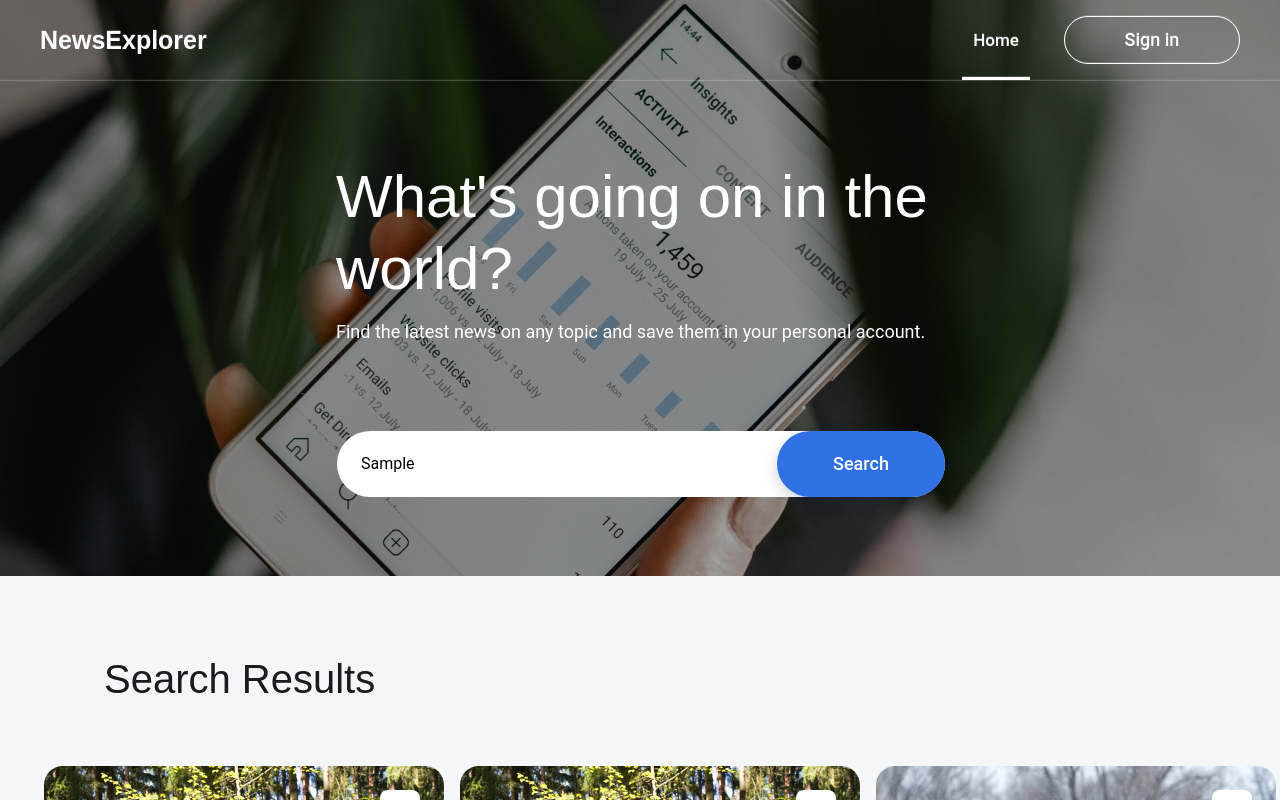
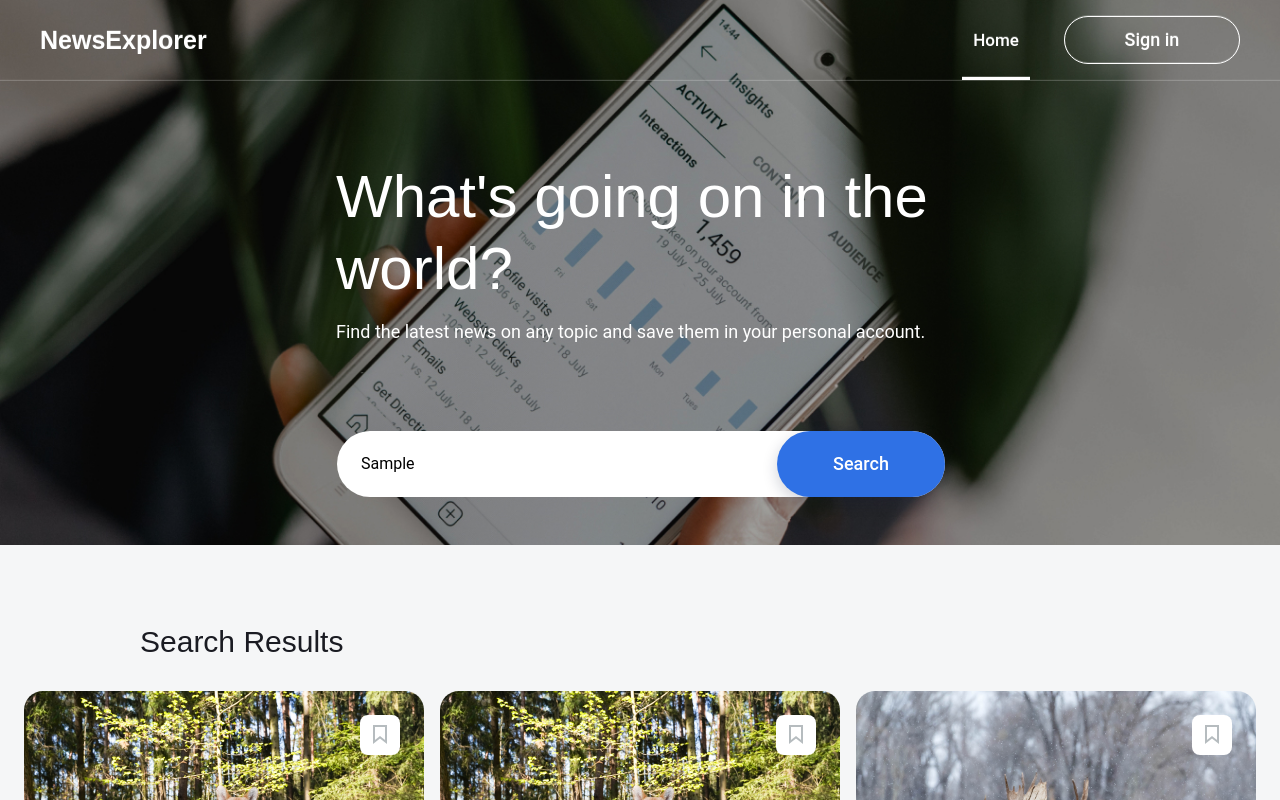
Before and after one commit to maryafzali24/news-explorer-frontend, a React (Create React App) app: page / in a window 1280 px wide. Both pictures are taken after typing "Sample" into the empty fields and a click on the button "Search". Shown: the top 800 px of the page. Built offline with nearby package versions, Linux system fonts and the light colour scheme.

Commit message:
style: adjust header image to the page size

```diff
--- a/src/components/Header/Header.css
+++ b/src/components/Header/Header.css
@@ -1,13 +1,19 @@
 .header {
-  min-height: 576px;
-  max-width: 1440px;
-  background-image: url("../../images/georgia-de-lotz--UsJoNxLaNo-unsplash.jpg");
-  background-position: top;
-  background-repeat: no-repeat;
-  background-size: inherit;
+  max-height: 576px;
+  background: transparent
+    url("../../images/georgia-de-lotz--UsJoNxLaNo-unsplash.jpg");
+  background-size: cover;
   display: flex;
   flex-direction: column;
-  margin: 0 auto;
+  width: 100%;
+  border-color: 20px solid red;
+}
+
+@media screen and (min-width: 1024px) and (max-width: 1439px) {
+  .header {
+    max-width: 1439px;
+    justify-content: center;
+  }
 }
 
 @media screen and (min-width: 768px) and (max-width: 1023px) {
--- a/src/components/NavBar/NavBar.css
+++ b/src/components/NavBar/NavBar.css
@@ -262,6 +262,7 @@
   }
 
   .nav__right {
+    gap: 25px;
     margin: 0 40px 0 0;
   }
   .nav__logo {
--- a/src/components/NewsCard/NewsCard.css
+++ b/src/components/NewsCard/NewsCard.css
@@ -1,7 +1,4 @@
 .card {
-  /* border-radius: 25px;
-  overflow: hidden;
-  */
   border-radius: 19px;
   width: 400px;
   height: 576px;
--- a/src/components/NewsCardList/NewsCardList.css
+++ b/src/components/NewsCardList/NewsCardList.css
@@ -8,20 +8,24 @@
 .news__header {
   font-family: "Roboto Slab", sans-serif;
   font-size: 40px;
-  line-height: 46px;
+  line-height: 1.2;
   font-weight: 400;
   color: #1a1b22;
-  margin: 0;
-  padding: 80px 104px 0 104px;
+  margin-top: 80px;
+  margin-left: 350px;
+  margin-bottom: 0;
+  align-self: flex-start;
 }
 
 .news__cards {
   display: flex;
-  flex-direction: row;
   flex-wrap: wrap;
   gap: 16px;
-  justify-content: center;
-  margin: 64px 0 64px 0;
+  margin-top: 80px;
+  padding: 0;
+  margin-top: 64px;
+  margin-left: 96px;
+  margin: 64px 300px 80px;
 }
 
 .news__show {
@@ -31,30 +35,56 @@
   font-family: "Roboto", sans-serif;
   font-weight: 500;
   font-size: 18px;
-  line-height: 24px;
-  color: #1a1b22;
-  border-radius: 100px;
+  line-height: 1.33em;
+  border-radius: 80px;
   border: none;
   padding: 0;
-  margin: 0 auto 80px auto;
+  margin: 64px auto 80px auto;
   background-color: #fff;
-  /* border: 1px solid #000; */
+  color: rgba(26, 27, 34, 1);
 }
 
 .news__show:hover {
   opacity: 0.8;
   cursor: pointer;
 }
+@media screen and (min-width: 320px) and (max-width: 480px) {
+  .news__header {
+    font-size: 30px;
+    line-height: 1.13;
+    margin-top: 32px;
+    margin-left: 16px;
+  }
 
-@media screen and (min-width: 320px) and (max-width: 425px) {
+  .news__cards {
+    margin: 58px 16px 16px;
+    justify-content: center;
+  }
+
+  .news__show {
+    margin-top: 16px;
+    margin-bottom: 24px;
+  }
+}
+@media screen and (min-width: 481px) and (max-width: 580px) {
+  .news__header {
+    font-size: 30px;
+    margin-top: 40px;
+    margin-left: 40px;
+  }
+  .news__cards {
+    margin: 24px 16px 16px;
+    justify-content: center;
+  }
+  .news__show {
+    margin-top: 32px;
+    margin-bottom: 30px;
+  }
+}
+@media screen and (min-width: 681px) and (max-width: 767px) {
   .news {
     padding: 32px 16px 0 16px;
     margin: 0;
-  }
-  .news__cards {
-    gap: 10px;
-    /* margin: 58px 0 16px; */
-    margin: 24px 0 24px 0;
   }
 
   .news__header {
@@ -63,33 +93,54 @@
     margin: 0;
   }
 
+  .news__cards {
+    grid-template-columns: 224px;
+    margin: 24px 0 24px 0;
+  }
+
   .news__show {
     width: 288px;
     height: 56px;
     margin: 16px auto 24px auto;
   }
 }
-@media screen and (max-width: 875px) {
-  .news {
-    min-height: 200px;
-    padding: 40px;
+@media screen and (min-width: 911px) and (max-width: 1208px) {
+  .news__header {
+    font-size: 30px;
+    margin-top: 40px;
+    margin-left: 40px;
   }
 
+  .news__cards {
+    flex-direction: column;
+    gap: 16px;
+    justify-content: center;
+    align-items: center;
+    margin: 32px 0 0 0;
+  }
+  .card__show-more {
+    width: 240px;
+    height: 56px;
+    margin-bottom: 40px;
+  }
+}
+
+@media screen and (min-width: 1240px) and (max-width: 1339px) {
   .news__header {
     font-size: 30px;
     line-height: 34px;
+    margin-left: 140px;
   }
 
   .news__cards {
-    gap: 8px;
-    margin: 32px 0;
+    gap: 16px;
+    justify-content: center;
+    margin: 32px 0 0 0;
   }
 
   .news__show {
     width: 240px;
     height: 56px;
-    border-radius: 56px;
-    margin: 32px auto 8px auto;
-    margin: 0 auto;
+    margin-bottom: 40px;
   }
 }
--- a/src/components/PageNotFound/PageNotFound.css
+++ b/src/components/PageNotFound/PageNotFound.css
@@ -12,7 +12,7 @@
 }
 
 .not-found__title {
-  font-family: "Roboto Slab", Arial;
+  font-family: "Roboto-Slab", Arial, sans-serif;
   font-weight: 400;
   font-size: 26px;
   line-height: 30px;
@@ -21,12 +21,12 @@
 }
 
 .not-found__text {
-  font-family: "Roboto", Arial;
+  font-family: "Roboto-Slab", Arial, sans-serif;
   font-weight: 400;
   font-size: 18px;
   line-height: 24px;
   color: #b6bcbf;
-  margin: 0;
+  margin: 0px;
 }
 
 @media screen and (max-width: 768px) {
```
Also changed, not shown: src/components/App/App.css (+0 -19 lines).
